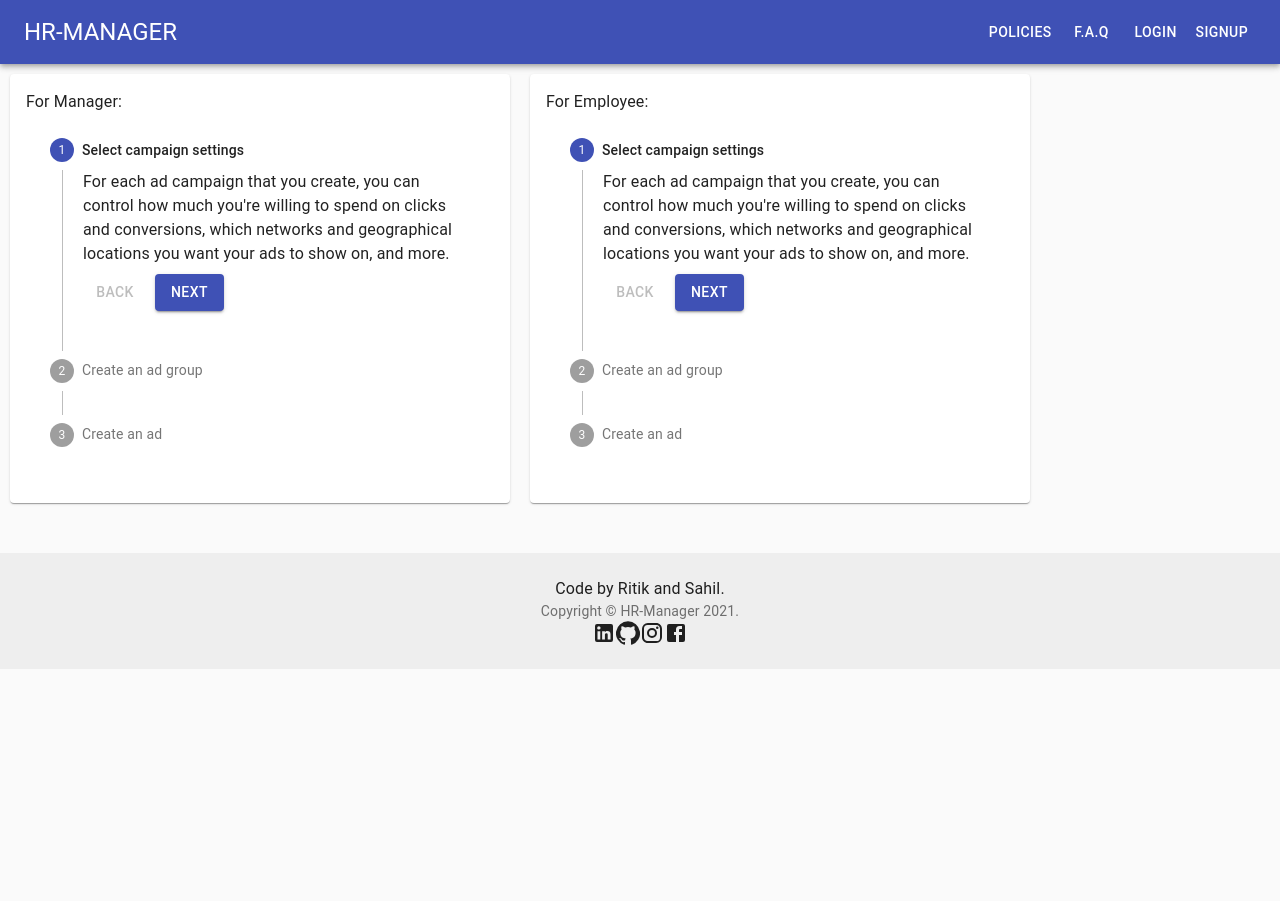
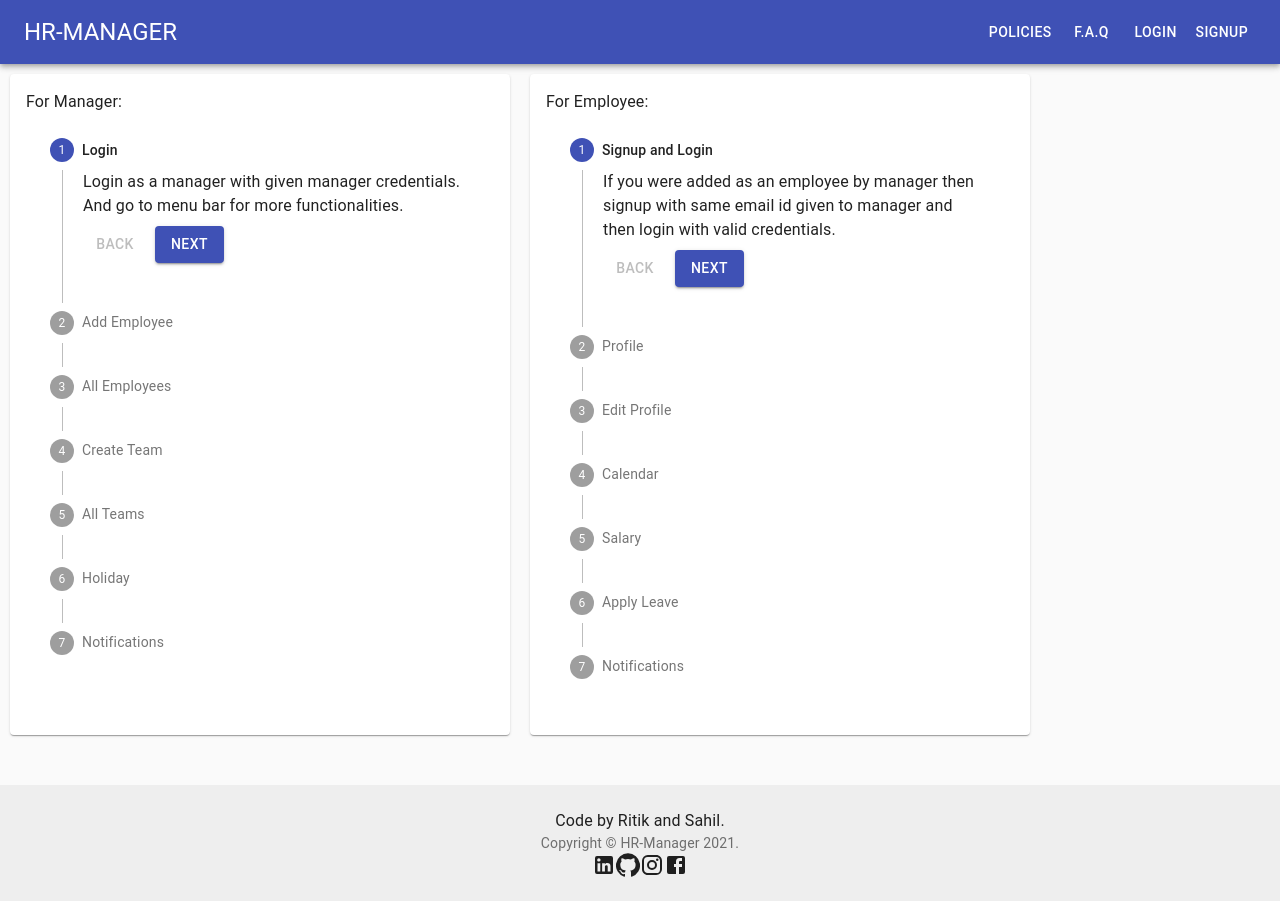
Before and after one commit to ritikgupta28/hr-management, a React (Create React App) app in the folder frontend/: page /notification in a window 1280 px wide. Before the commit the page ends 800 px from the top, so only its background shows below. Built offline with nearby package versions, Linux system fonts and the light colour scheme.

Commit message:
landing page

```diff
--- a/frontend/src/Components/Employees/Detail.js
+++ b/frontend/src/Components/Employees/Detail.js
@@ -9,12 +9,9 @@ import {
 
 function Detail({ notification }) {
   return (
-    <div>
+    <div style={{
+      display: 'flex', justifyContent: 'space-between', margin: '0px 20px'}}>
       <CardContent>
-        <Typography>
-          <p>{moment(notification.createdAt).format("DD-MM-YYYY")},
-          {moment(notification.createdAt).format("HH:mm")}</p>
-        </Typography>
         <Typography color="textSecondary" gutterBottom>
           {notification.dates.map(date => (
             <p key={date}>{date}</p>
@@ -24,7 +21,11 @@ function Detail({ notification }) {
           {notification.reason}
         </Typography>
       </CardContent>
-      <CardActions>
+      <CardActions style={{ display: 'flex', flexDirection: 'column', alignItems: 'center', justifyContent: 'space-between' }}>
+        <Typography>
+          <p>{moment(notification.createdAt).format("DD-MM-YYYY")},
+          {moment(notification.createdAt).format("HH:mm")}</p>
+        </Typography>
         {notification.reply === "unseen"
           ?
           <Typography>Pending</Typography>
--- a/frontend/src/Components/Employees/Navbar.js
+++ b/frontend/src/Components/Employees/Navbar.js
@@ -53,6 +53,13 @@ function EmployeeNavbar({ logoutHandler }) {
 									</Tooltip>
 								</Typography>
 								<Typography variant="h5" className={classes.title}>
+									<Link to='/notification' style={{ textDecoration: 'none', color: 'white' }}>
+										<Tooltip title="Notifications" arrow>
+											<NotificationsIcon />
+										</Tooltip>
+									</Link>
+			          </Typography>
+								<Typography variant="h5" className={classes.title}>
 									<Tooltip title="Leave" arrow>
 										<Button>
 										  <Link to='/leave' style={{ textDecoration: 'none', color: 'white' }} >
@@ -61,13 +68,6 @@ function EmployeeNavbar({ logoutHandler }) {
 										</Button>
 									</Tooltip>
       			    </Typography>
-								<Typography variant="h5" className={classes.title}>
-									<Link to='/notification' style={{ textDecoration: 'none', color: 'white' }}>
-										<Tooltip title="Notifications" arrow>
-											<NotificationsIcon />
-										</Tooltip>
-									</Link>
-			          </Typography>
 								<Button onClick={logoutHandler} style={{color: 'white'}}>
 									Logout
 								</Button>
--- /dev/null
+++ b/frontend/src/Components/LandingPage/EmployeeStepper.js
@@ -0,0 +1,105 @@
+import React from 'react';
+import { makeStyles } from '@material-ui/core/styles';
+import {
+  Stepper,
+  Step,
+  StepLabel,
+  StepContent,
+  Button,
+  Paper,
+  Typography
+} from '@material-ui/core/';
+
+const useStyles = makeStyles((theme) => ({
+  root: {
+    width: '100%',
+  },
+  button: {
+    marginTop: theme.spacing(1),
+    marginRight: theme.spacing(1),
+  },
+  actionsContainer: {
+    marginBottom: theme.spacing(2),
+  },
+  resetContainer: {
+    padding: theme.spacing(3),
+  },
+}));
+
+function getSteps() {
+  return ['Signup and Login', 'Profile', 'Edit Profile', 'Calendar', 'Salary', 'Apply Leave', 'Notifications'];
+}
+
+function getStepContent(step) {
+  switch (step) {
+    case 0:
+      return `If you were added as an employee by manager then signup with same email id given to manager and then login with valid credentials.`;
+    case 1:
+      return `Details of employee shown in dashboard.`;
+    case 2:
+      return `For add or edit details click on edit profile and change and save details.`;
+    case 3:
+      return `All holidays of company and employee leave is display in calendar.`;
+    case 4:
+      return `Employee salary is displaying and for per month salary select the month and your expected salary will be shown.`;
+    case 5:
+      return `Request to manager for apply leave with selected dates.`;
+    case 6:
+      return `For update on your leave request click on the notification icon in the top right corner.`;
+    default:
+      return 'Unknown step';
+  }
+}
+
+export default function EmployeeStepper() {
+  const classes = useStyles();
+  const [activeStep, setActiveStep] = React.useState(0);
+  const steps = getSteps();
+
+  const handleNext = () => {
+    setActiveStep((prevActiveStep) => prevActiveStep + 1);
+  };
+
+  const handleBack = () => {
+    setActiveStep((prevActiveStep) => prevActiveStep - 1);
+  };
+
+  const handleReset = () => {
+    setActiveStep(0);
+  };
+
+  return (
+    <div className={classes.root}>
+      <Stepper activeStep={activeStep} orientation="vertical">
+        {steps.map((label, index) => (
+          <Step key={label}>
+            <StepLabel>{label}</StepLabel>
+            <StepContent>
+              <Typography>{getStepContent(index)}</Typography>
+              <div className={classes.actionsContainer}>
+                <div>
+                  <Button
+                  disabled={activeStep === 0}
+                  onClick={handleBack}
+                  className={classes.button}
+                  >
+                    Back
+                  </Button>
+                  <Button
+                  disabled={activeStep === steps.length - 1}
+                  variant="contained"
+                  color="primary"
+                  onClick={handleNext}
+                  className={classes.button}
+                  >
+                    Next
+                  </Button>
+                </div>
+              </div>
+            </StepContent>
+          </Step>
+        ))}
+      </Stepper>
+    </div>
+  );
+}
--- a/frontend/src/Components/LandingPage/LandingPage.js
+++ b/frontend/src/Components/LandingPage/LandingPage.js
@@ -6,7 +6,8 @@ import {
 	Typography
 } from '@material-ui/core/';
 
-import VerticalStepper from './Stepper';
+import ManagerStepper from './ManagerStepper';
+import EmployeeStepper from './EmployeeStepper';
 
 const useStylesCard = makeStyles({
   root: {
@@ -38,7 +39,7 @@ function LandingPage() {
   			<CardContent>
 			    <div>
 		  	  	<Typography>For Manager:</Typography>
-  		  	  <VerticalStepper />
+  		  	  <ManagerStepper />
   			  </div>
   			</CardContent>
 	  	</Card>
@@ -46,7 +47,7 @@ function LandingPage() {
   			<CardContent>
 		  	  <div>
 		    		<Typography>For Employee:</Typography>
-  		    	<VerticalStepper />
+  		    	<EmployeeStepper />
 	  		  </div>
   			</CardContent>
   		</Card>
--- a/frontend/src/Components/LandingPage/Stepper.js
+++ b/frontend/src/Components/LandingPage/ManagerStepper.js
@@ -27,28 +27,31 @@ const useStyles = makeStyles((theme) => ({
 }));
 
 function getSteps() {
-  return ['Select campaign settings', 'Create an ad group', 'Create an ad'];
+  return ['Login', 'Add Employee', 'All Employees', 'Create Team', 'All Teams', 'Holiday', 'Notifications'];
 }
 
 function getStepContent(step) {
   switch (step) {
     case 0:
-      return `For each ad campaign that you create, you can control how much
-              you're willing to spend on clicks and conversions, which networks
-              and geographical locations you want your ads to show on, and more.`;
+      return `Login as a manager with given manager credentials. And go to menu bar for more functionalities.`;
     case 1:
-      return 'An ad group contains one or more ads which target a shared set of keywords.';
+      return `Add a new employee with valid email id.`;
     case 2:
-      return `Try out different ad text to see what brings in the most customers,
-              and learn how to enhance your ads using features like ad extensions.
-              If you run into any problems with your ads, find out how to tell if
-              they're running and how to resolve approval issues.`;
+      return `List of all employees with a search option based on employee name, team name and employee role. And for employee description click on employee email.`;
+    case 3:
+      return `Create a new team wtih team name and description and add employees which are not present in either team.`;
+    case 4:
+      return `List of all teams and for team details click on team name. Here team description and employees list will be display. And for employee description click on employee email.`;
+    case 5:
+      return `Mark the holiday of company in calendar.`;
+    case 6:
+      return `For employee request of leaves and another information click on the notification icon in the top right corner. For leave request, mark the leave as accepted or rejected.`;
     default:
       return 'Unknown step';
   }
 }
 
-export default function VerticalStepper() {
+export default function ManagerStepper() {
   const classes = useStyles();
   const [activeStep, setActiveStep] = React.useState(0);
   const steps = getSteps();
@@ -83,12 +86,13 @@ export default function VerticalStepper() {
  	      	          Back
    	      	      </Button>
      	      	    <Button
+                  disabled={activeStep === steps.length - 1}
       	    	    variant="contained"
    	    	    	  color="primary"
      	    	    	onClick={handleNext}
           	  	  className={classes.button}
               	  >
-                	  {activeStep === steps.length - 1 ? 'Finish' : 'Next'}
+                	  Next
                   </Button>
    	            </div>
        	      </div>
@@ -96,24 +100,6 @@ export default function VerticalStepper() {
         	</Step>
     	 	))}
       </Stepper>
-   		{activeStep === steps.length && (
-     	 	<Paper square elevation={0} className={classes.resetContainer}>
-         	<Typography>All steps completed - you&apos;re finished</Typography>
-          <Button onClick={handleReset} className={classes.button}>
-            Reset
-     	 		</Button>
-        </Paper>
-  		)}
     </div>
   );
 }
-
-// function LandingPage() {
-//   return (
-//     <div>
-//       <h1>Landing Page</h1>
-//     </div>
-//   )
-// }
-
-// export default LandingPage;
--- a/frontend/src/Components/Manager/AddTeam.js
+++ b/frontend/src/Components/Manager/AddTeam.js
@@ -83,7 +83,7 @@ function AddTeam() {
   }
 
   return (
-    <Container component="main" maxWidth="xs">
+    <Container>
         <TextField
           value = {teamName}
           onChange = {e => setTeamName(e.target.value)}
--- a/frontend/src/Components/Manager/Detail.js
+++ b/frontend/src/Components/Manager/Detail.js
@@ -95,13 +95,12 @@ function Detail({ notification }) {
   }
 
   return (
-    <div>
+    <div style={{
+      display: 'flex', justifyContent: 'space-between', margin: '0px 20px'}}>
       <CardContent>
-        <Typography>
-          <p>{moment(notification.createdAt).format("DD-MM-YYYY")},
-          {moment(notification.createdAt).format("HH:mm")}</p>
-          <p>{notification.employeeId.name}</p>
-        </Typography>
+       <Typography>
+         <p>{notification.employeeId.name}</p>
+       </Typography>
         <Typography color="textSecondary" gutterBottom>
           {notification.dates.map(date => (
             <p key={date}>{date}</p>
@@ -111,7 +110,11 @@ function Detail({ notification }) {
           {notification.reason}
         </Typography>
       </CardContent>
-      <CardActions>
+      <CardActions style={{ display: 'flex', flexDirection: 'column', alignItems: 'center', justifyContent: 'space-between' }}>
+      <Typography>
+        <p>{moment(notification.createdAt).format("DD-MM-YYYY")},
+        {moment(notification.createdAt).format("HH:mm")}</p>
+      </Typography>
       {renderButtons()}
       </CardActions>
     </div>
```
Also changed, not shown: frontend/src/Components/Manager/EmployeeList.js (+11 -3 lines), frontend/src/Components/Employees/Salary.js (line endings or trailing spaces), 1 other file (tests, documents, lock files or other folders).
